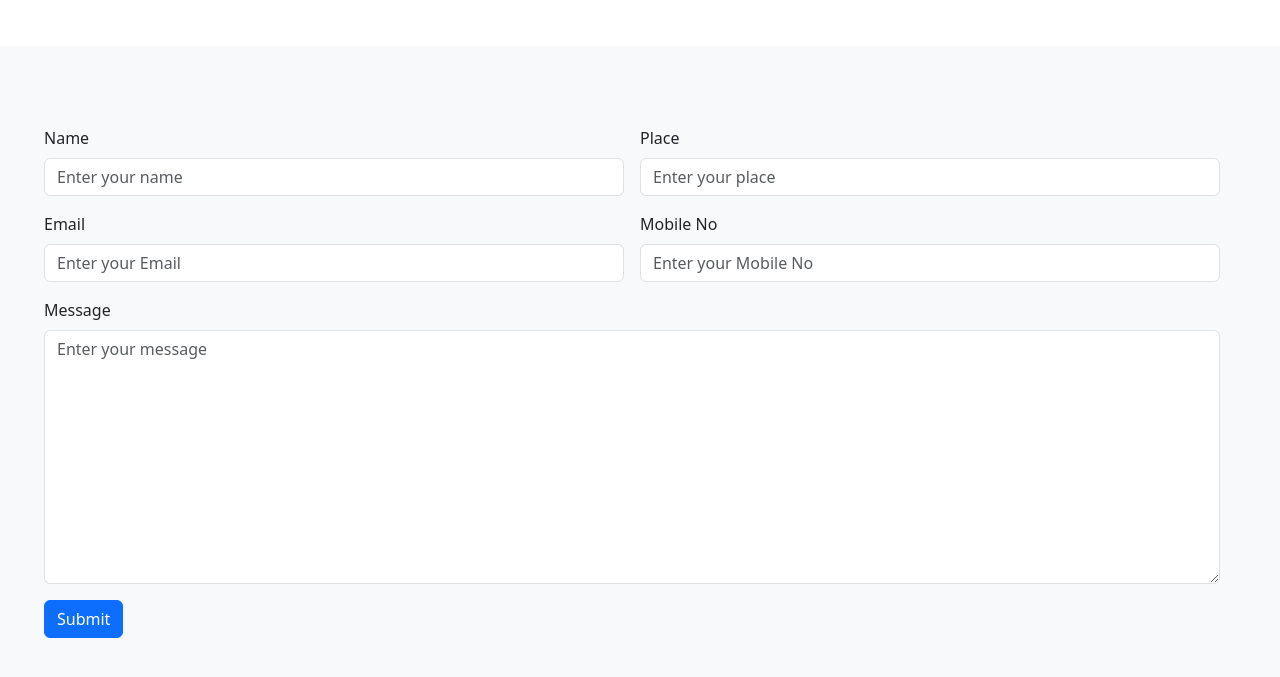
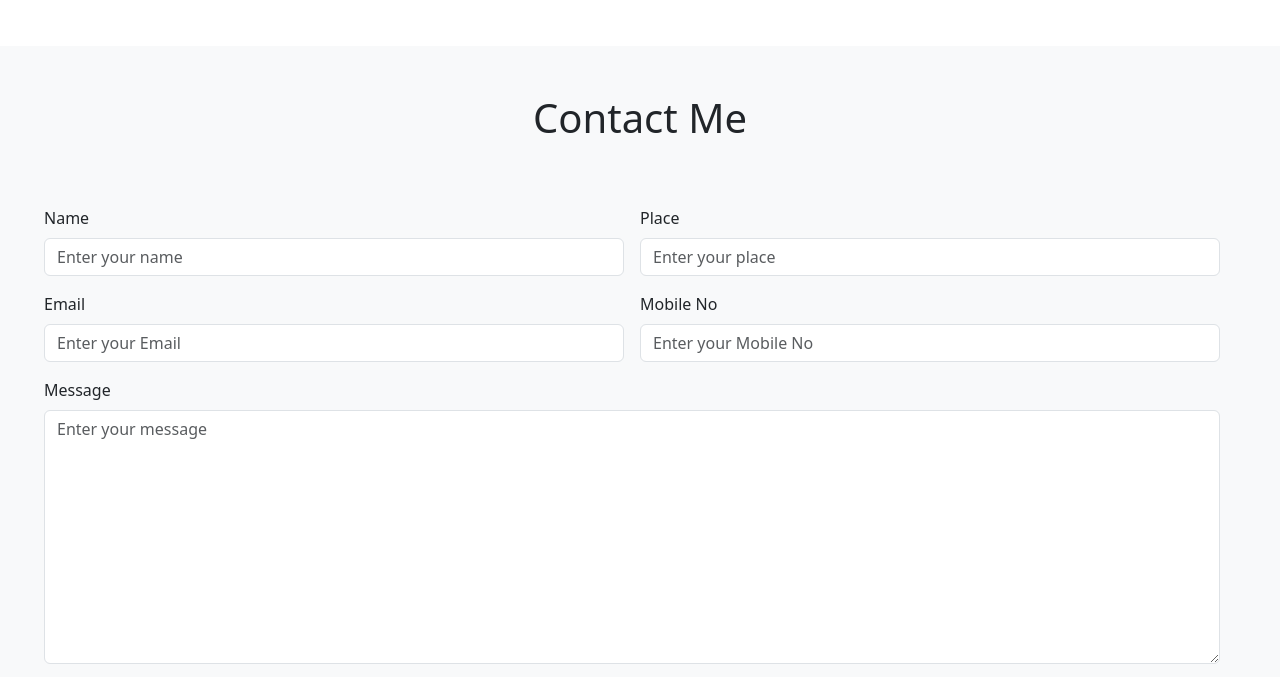
Before and after one commit to anugrahjames-official/Web_Designing_Challenge, a plain HTML site: page Day8/Personal_Website/index.html in a window 1280 px wide. Shown: the part 4094-4771 px from the top of the page. Drawn offline with nearby package versions, Linux system fonts and the light colour scheme.

Commit message:
Contact Me Update

```diff
--- a/Day8/Personal_Website/index.html
+++ b/Day8/Personal_Website/index.html
@@ -433,6 +433,8 @@
     </section>
     <section class="bg-light p-5" id="contact">
       <div class="fluid-container">
+        <h1 class="text-center">Contact Me</h1>
+        <br />
         <div class="row">
           <form id="submit-form" action="" class="row g-3">
             <div class="col-md-6">
```
